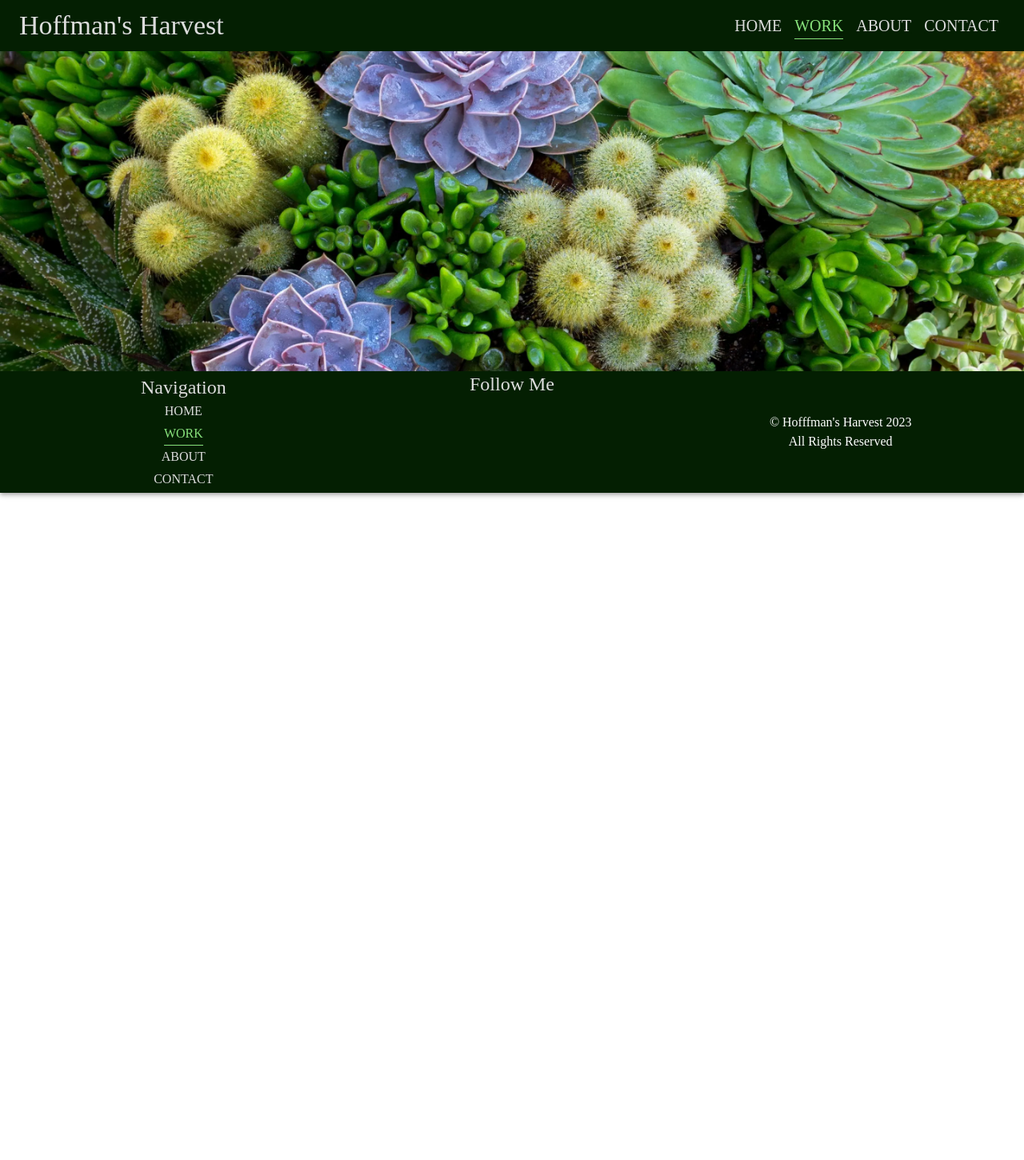
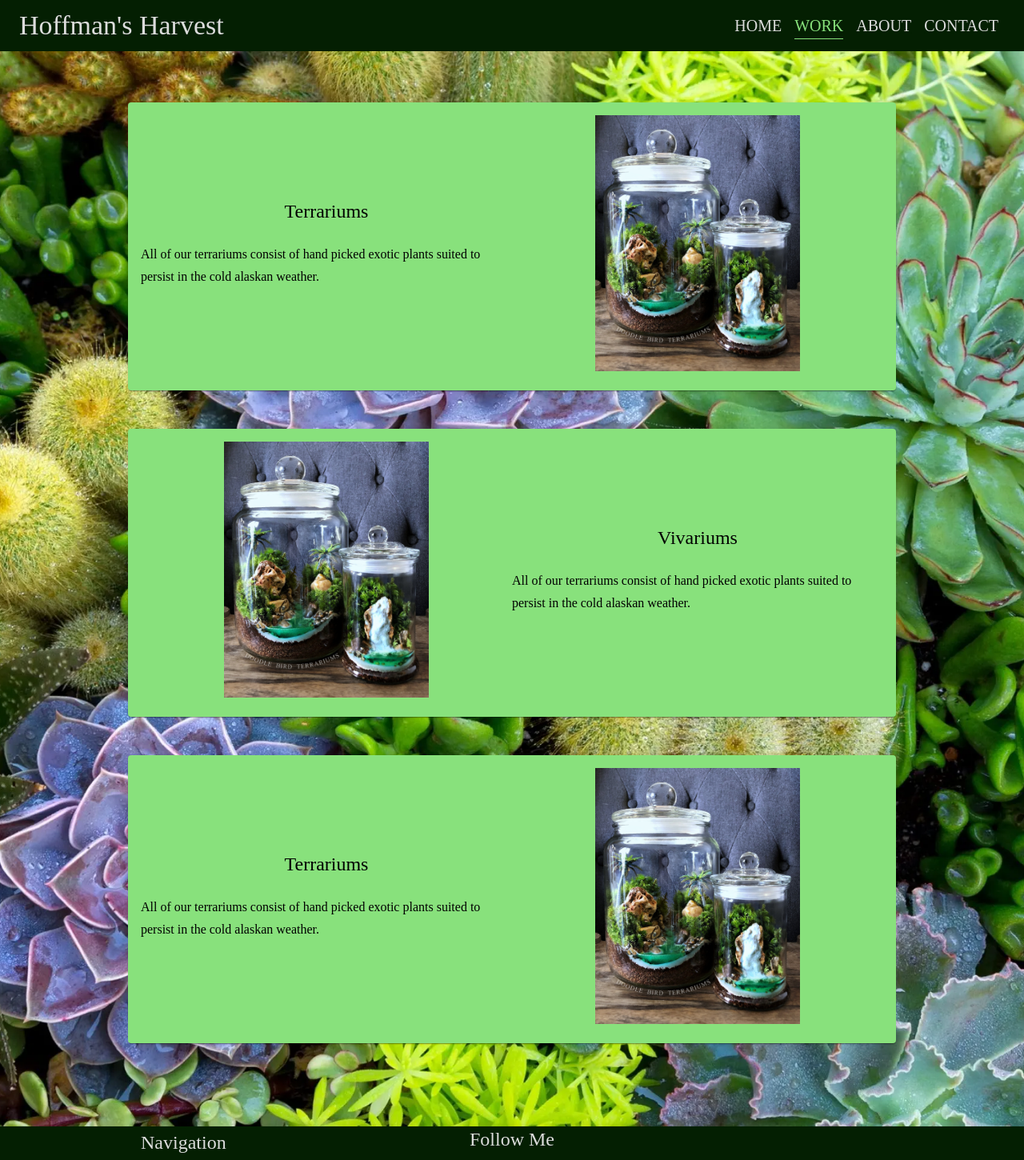
Before and after one commit to SABaltz/hoffmans-harvest, a React (Create React App) app: page /work in a window 1280 px wide. Shown: the top 1450 px of the page at 80% size. Before the commit the page ends 800 px from the top, so only its background shows below. Built offline with nearby package versions, Linux system fonts and the light colour scheme.

Commit message:
Setup Work page

```diff
--- a/src/components/work/Work.tsx
+++ b/src/components/work/Work.tsx
@@ -1,5 +1,9 @@
 import plantWall from "../../static/plant-work-background.webp";
-import {Box} from "@mui/material";
+import terrarium from "../../static/terrarium.jpg";
+import {Box, Card, CardContent, Grid, Stack, Typography} from "@mui/material";
+import {centerVertHoriz} from "../../global-parameters/Styles";
+import React from "react";
+import {secondaryColor, textContrastColor} from "../../global-parameters/Parameters";
 
 function Work() {
     return (
@@ -10,9 +14,127 @@ function Work() {
                 backgroundPosition: 'center',
                 backgroundSize: 'cover',
                 width: '100vw',
-                height: '50vh',
-            }}
-        ></Box>
+                height: '160vh',
+                display: 'flex',
+                justifyContent: 'center',
+                paddingTop: '4rem'
+            }}>
+            <Stack>
+                {/*--------------------------------------Terrariums----------------------------------------------------*/}
+                <Box>
+                    <Card sx={{width: '60rem', backgroundColor: secondaryColor}}>
+                        <CardContent>
+                            <Grid container>
+                                <Grid item xs={6} sx={{...centerVertHoriz}}>
+                                    <Stack sx={{...centerVertHoriz}}>
+                                        <Typography sx={{...centerVertHoriz, paddingBottom: '1.5rem'}}
+                                                    color={textContrastColor} variant="h5"
+                                                    component="div">
+                                            Terrariums
+                                        </Typography>
+                                        <Typography sx={{...centerVertHoriz}} color={textContrastColor}
+                                                    variant="subtitle1"
+                                                    component="div">
+                                            All of our terrariums consist of hand picked exotic plants suited to persist
+                                            in the cold alaskan weather.
+                                        </Typography>
+                                    </Stack>
+                                </Grid>
+
+                                <Grid item xs={6} sx={{...centerVertHoriz}}>
+                                    <Box sx={{
+
+                                        backgroundImage: `url(${terrarium})`,
+                                        backgroundRepeat: 'no-repeat',
+                                        backgroundPosition: 'center',
+                                        backgroundSize: 'cover',
+                                        width: '20vw',
+                                        height: '40vh',
+                                    }}/>
+                                </Grid>
+                            </Grid>
+
+                        </CardContent>
+                    </Card>
+                </Box>
+
+                {/*--------------------------------------Vivariums----------------------------------------------------*/}
+                <Box sx={{paddingTop: '3rem'}}>
+                    <Card sx={{width: '60rem', backgroundColor: secondaryColor}}>
+                        <CardContent>
+                            <Grid container>
+                                <Grid item xs={6} sx={{...centerVertHoriz}}>
+                                    <Box sx={{
+
+                                        backgroundImage: `url(${terrarium})`,
+                                        backgroundRepeat: 'no-repeat',
+                                        backgroundPosition: 'center',
+                                        backgroundSize: 'cover',
+                                        width: '20vw',
+                                        height: '40vh',
+                                    }}/>
+                                </Grid>
+
+
+                                <Grid item xs={6} sx={{...centerVertHoriz}}>
+                                    <Stack sx={{...centerVertHoriz}}>
+                                        <Typography sx={{...centerVertHoriz, paddingBottom: '1.5rem'}}
+                                                    color={textContrastColor} variant="h5"
+                                                    component="div">
+                                            Vivariums
+                                        </Typography>
+                                        <Typography sx={{...centerVertHoriz}} color={textContrastColor}
+                                                    variant="subtitle1"
+                                                    component="div">
+                                            All of our terrariums consist of hand picked exotic plants suited to persist
+                                            in the cold alaskan weather.
+                                        </Typography>
+                                    </Stack>
+                                </Grid>
+                            </Grid>
+                        </CardContent>
+                    </Card>
+                </Box>
+                {/*--------------------------------------Aquariums----------------------------------------------------*/}
+                <Box sx={{paddingTop: '3rem'}}>
+                    <Card sx={{width: '60rem', backgroundColor: secondaryColor}}>
+                        <CardContent>
+                            <Grid container>
+                                <Grid item xs={6} sx={{...centerVertHoriz}}>
+                                    <Stack sx={{...centerVertHoriz}}>
+                                        <Typography sx={{...centerVertHoriz, paddingBottom: '1.5rem'}}
+                                                    color={textContrastColor} variant="h5"
+                                                    component="div">
+                                            Terrariums
+                                        </Typography>
+                                        <Typography sx={{...centerVertHoriz}} color={textContrastColor}
+                                                    variant="subtitle1"
+                                                    component="div">
+                                            All of our terrariums consist of hand picked exotic plants suited to persist
+                                            in the cold alaskan weather.
+                                        </Typography>
+                                    </Stack>
+                                </Grid>
+
+                                <Grid item xs={6} sx={{...centerVertHoriz}}>
+                                    <Box sx={{
+
+                                        backgroundImage: `url(${terrarium})`,
+                                        backgroundRepeat: 'no-repeat',
+                                        backgroundPosition: 'center',
+                                        backgroundSize: 'cover',
+                                        width: '20vw',
+                                        height: '40vh',
+                                    }}/>
+                                </Grid>
+                            </Grid>
+
+                        </CardContent>
+                    </Card>
+                </Box>
+            </Stack>
+
+        </Box>
     )
 }
 
```
Also changed, not shown: src/static/terrarium.jpg (added).
